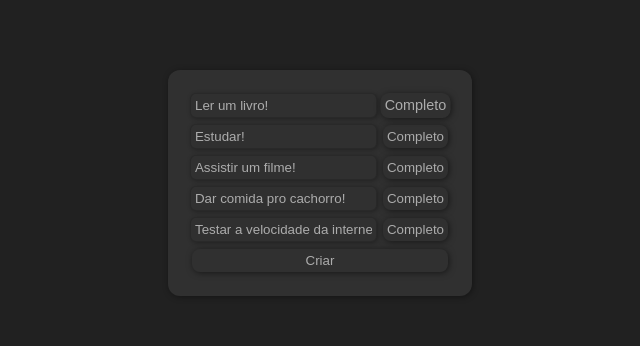
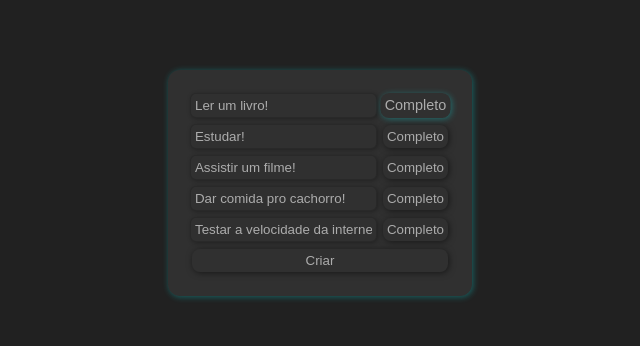
Before and after one commit to Wyeels/javascript, a plain HTML site: page praticas/desafio-lista/lista.html in a window 1280 px wide. In both pictures the pointer is over the button 735 px from the left and 306 px from the top of the page. Shown: the part 201-547 px from the top of the page, 320-960 px from the left. Drawn offline with Linux system fonts and the light colour scheme.

Commit message:
Update lista.css

```diff
--- a/praticas/desafio-lista/lista.css
+++ b/praticas/desafio-lista/lista.css
@@ -41,7 +41,7 @@ main > section {
     background-color: var(--cor-caixas);
     padding: 20px;
     border-radius: 12px;
-    box-shadow: 1px 1px 6px rgba(0, 0, 0, 0.4);
+    box-shadow: 1px 1px 6px rgba(0, 256, 256, 0.3);
 }
 
 main > section button {
@@ -54,6 +54,7 @@ main > section button {
 }
 
 main > section button:hover {
+    box-shadow: 1px 1px 6px rgba(0, 256, 256, 0.3);
     cursor: pointer;
     transform: scale(1.08);
     transition: all .5s ease;
@@ -76,6 +77,7 @@ main > section > p > input {
 }
 
 main > section > p > input:hover {
+    box-shadow: 0px 0px 6px rgba(0, 256, 256, 0.2);
     transform: scale(1.03);
     transition: all .5s ease;
 }
```
